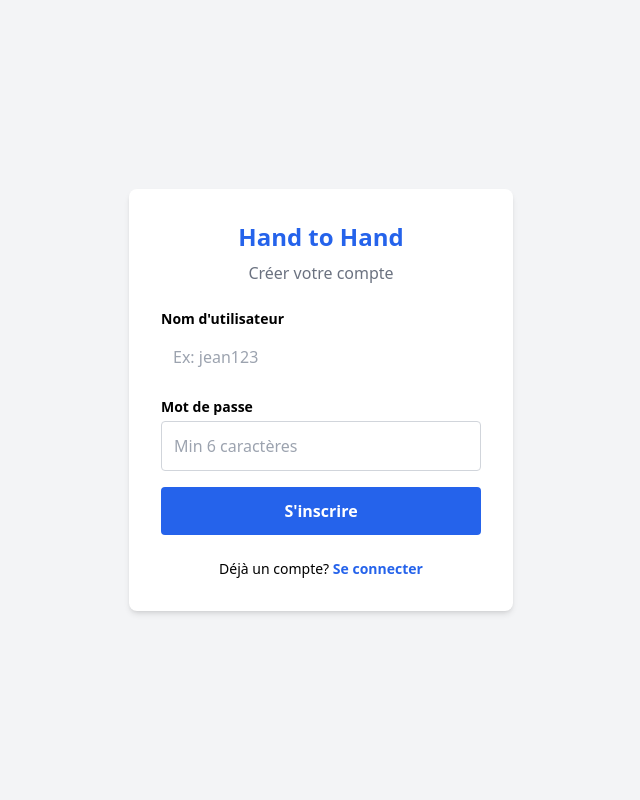
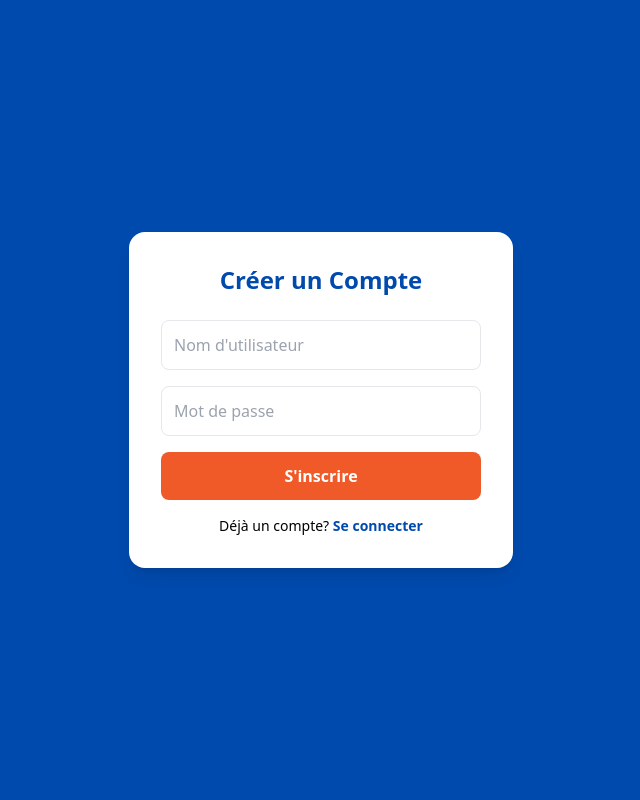
Before and after one commit to hand-to-hand-money/hand-to-hand-money, a Flask app: page /register in a window 1280 px wide. Shown: the whole page, without its empty margins (319-959 px from the left). Run offline with Flask 3, Linux system fonts and the light colour scheme; some libraries are stand-ins or nearby versions.

Commit message:
Revamp registration page design and structure
Updated the registration page layout and styling.

```diff
--- a/templates/register.html
+++ b/templates/register.html
@@ -1,42 +1,11 @@
-<!DOCTYPE html>
-<html lang="fr">
-<head>
-    <meta charset="UTF-8">
-    <meta name="viewport" content="width=device-width, initial-scale=1.0">
-    <title>Inscription</title>
-    <script src="https://cdn.tailwindcss.com"></script>
-</head>
-<body class="bg-gray-100 flex items-center justify-center min-h-screen p-4">
-<div class="bg-white p-8 rounded-lg shadow-md w-full max-w-sm">
-    <h2 class="text-2xl font-bold text-center mb-2 text-blue-600">Hand to Hand</h2>
-    <p class="text-center text-gray-500 mb-6">Créer votre compte</p>
-
-    {% with messages = get_flashed_messages(with_categories=true) %}
-        {% for c,m in messages %}
-        <div class="p-3 mb-4 rounded {% if c=='success' %}bg-green-100 text-green-700{% else %}bg-red-100 text-red-700{% endif %} text-sm">
-            {{m}}
-        </div>
-        {% endfor %}
-    {% endwith %}
-
-    <form method="POST" class="space-y-4">
-        <div>
-            <label class="block text-sm font-semibold mb-1">Nom d'utilisateur</label>
-            <input type="text" name="username" placeholder="Ex: jean123" required
-                   class="w-full p-3 border-gray-300 rounded focus:border-blue-500 focus:outline-none">
-        </div>
-        <div>
-            <label class="block text-sm font-semibold mb-1">Mot de passe</label>
-            <input type="password" name="password" placeholder="Min 6 caractères" required
-                   class="w-full p-3 border border-gray-300 rounded focus:border-blue-500 focus:outline-none">
-        </div>
-        <button type="submit" class="w-full bg-blue-600 text-white py-3 rounded font-bold hover:bg-blue-700">
-            S'inscrire
-        </button>
-    </form>
-    <p class="text-center mt-6 text-sm">
-        Déjà un compte? <a href="{{ url_for('login') }}" class="text-blue-600 font-semibold">Se connecter</a>
-    </p>
-</div>
-</body>
-</html>
+<!DOCTYPE html><html lang="fr"><head><meta charset="UTF-8"><meta name="viewport" content="width=device-width, initial-scale=1.0"><title>Inscription</title><script src="https://cdn.tailwindcss.com"></script></head>
+<body class="bg-[#004AAD] flex items-center justify-center h-screen">
+<div class="bg-white p-8 rounded-2xl shadow-lg w-96">
+<h1 class="text-2xl font-bold text-center text-[#004AAD] mb-6">Créer un Compte</h1>
+<form method="POST">
+<input name="username" placeholder="Nom d'utilisateur" class="w-full p-3 border rounded-lg mb-4" required>
+<input name="password" type="password" placeholder="Mot de passe" class="w-full p-3 border rounded-lg mb-4" required>
+<button class="w-full bg-[#F05A28] text-white py-3 rounded-lg font-bold">S'inscrire</button>
+</form>
+<p class="text-center mt-4 text-sm">Déjà un compte? <a href="{{ url_for('login') }}" class="text-[#004AAD] font-bold">Se connecter</a></p>
+</div></body></html>
```
